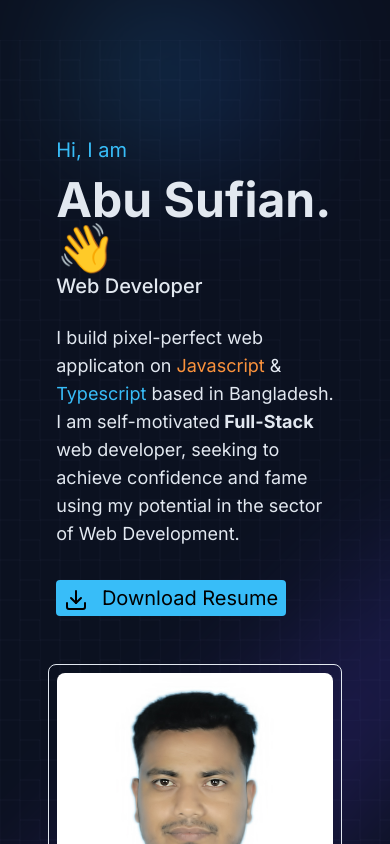
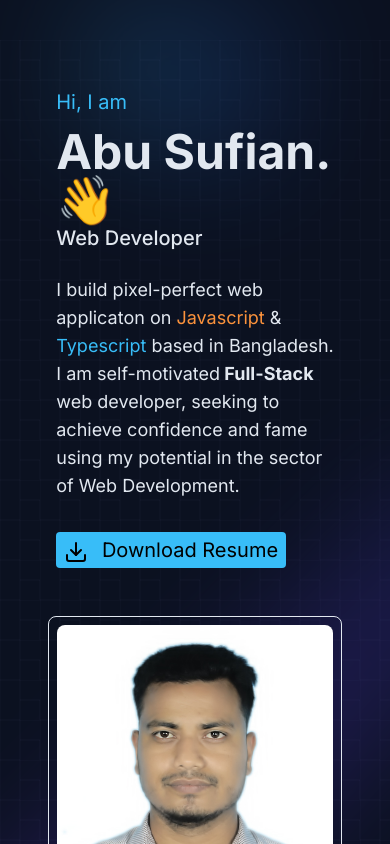
Before and after one commit to sufian06/sufian, a Next.js app: page / in a window 390 px wide. Shown: the top 844 px of the page. Built offline with nearby package versions, Linux system fonts and the light colour scheme.

Commit message:
hero content edit

```diff
--- a/src/components/Hero.tsx
+++ b/src/components/Hero.tsx
@@ -15,7 +15,7 @@ const Hero = () => {
       <div className="w-full justify-center py-10 bg-dpattern md:mt-[30px] lg:flex lg:h-full lg:items-center lg:py-0">
         <div className="container opacity-100">
           {/* <div className="flex flex-col-reverse md:flex md:flex-row md:justify-between text-gray-100"> */}
-          <div className="mt-12 flex flex-col items-center gap-10 md:mt-0 lg:flex-row lg:gap-28 relative z-50">
+          <div className=" flex flex-col items-center gap-10 md:mt-0 lg:flex-row lg:gap-28 relative z-50">
             <div className="flex-1 p-2">
               <h5 className="text-sky-400 mb-3 text-xl">Hi, I am</h5>
               <div>
```
